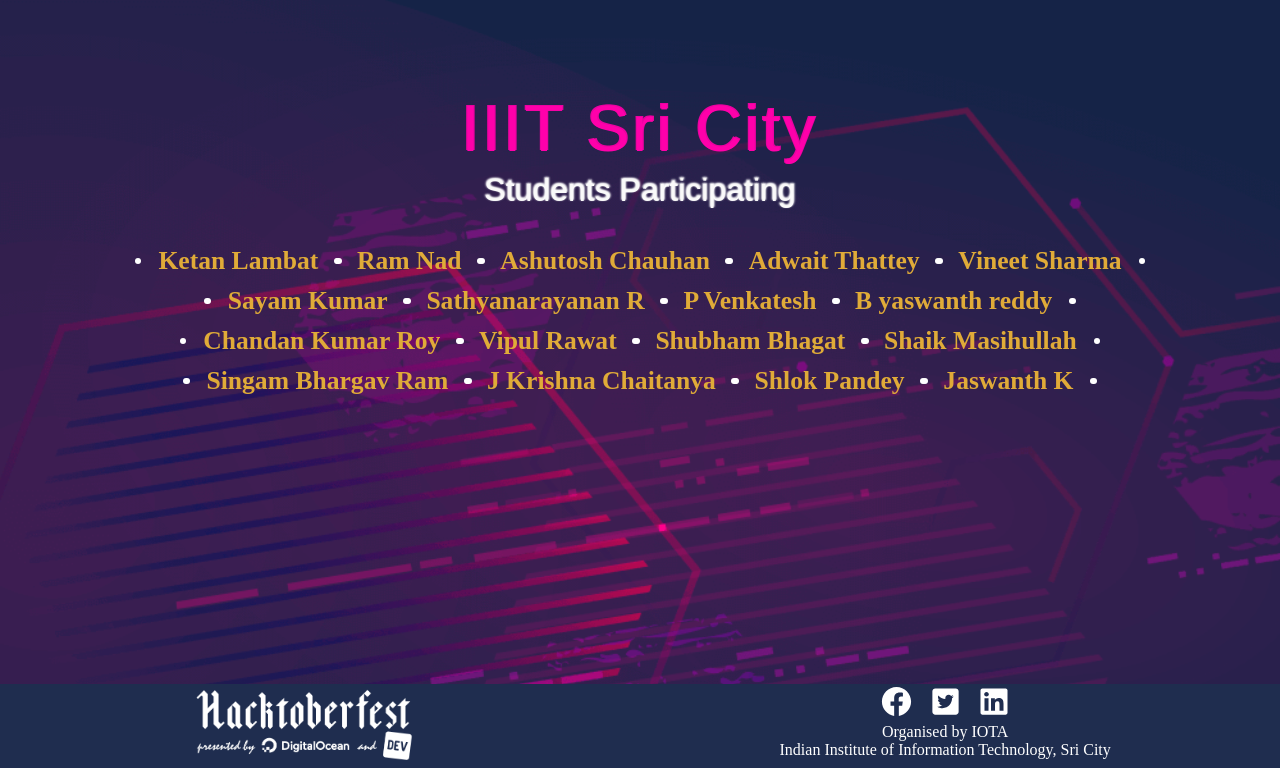
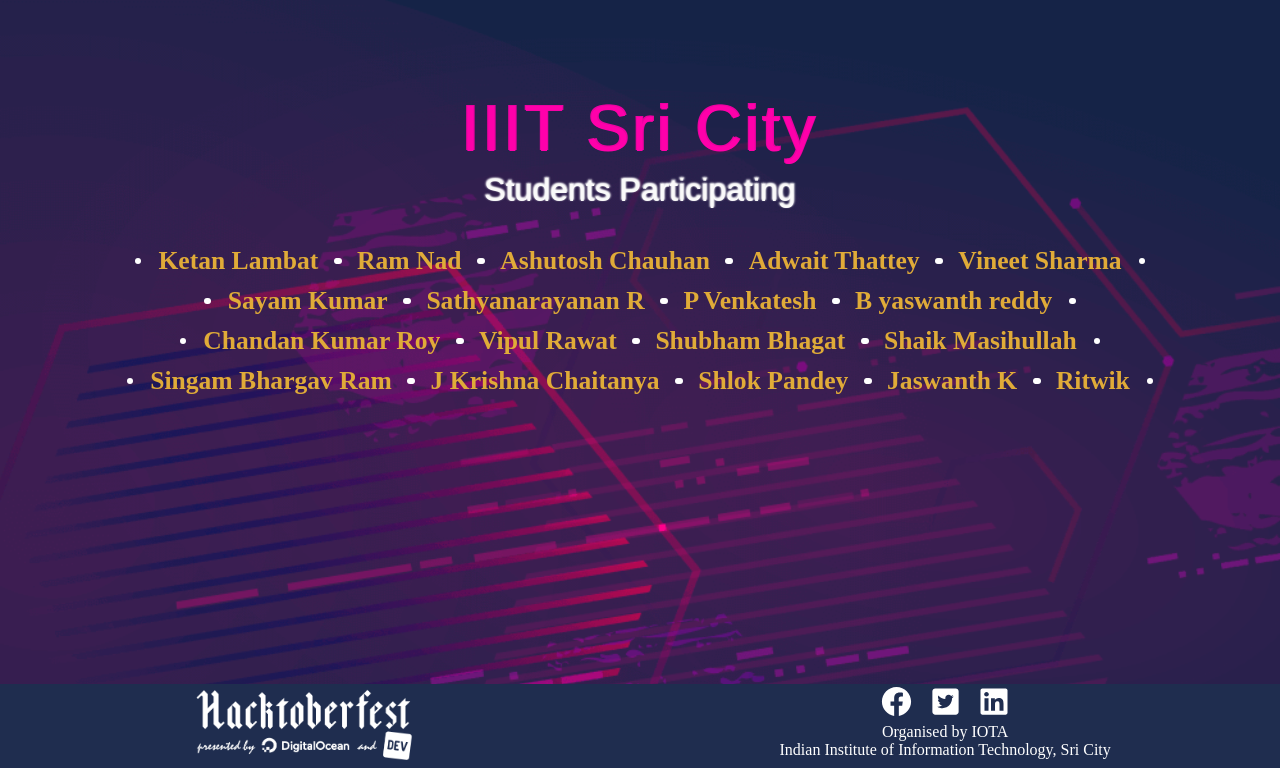
Before and after one commit to Project-Club-IIITS/hacktoberfest2019-participants, a Jekyll site: the page index.html, which Jekyll copies as it is, in a window 1280 px wide, cut to the strip 132-900 px from the top of the page. Built offline with Jekyll 4.4.1, drawn with Linux system fonts in a browser that asks for light colours; some web fonts are replaced.

Commit message:
Added my name

```diff
--- a/index.html
+++ b/index.html
@@ -63,7 +63,7 @@
                 <li><a href="https://github.com/chaitanya531">J Krishna Chaitanya</a></li>
                 <li><a href="https://github.com/b30wulffz">Shlok Pandey</a></li>
                 <li><a href="https://github.com/JazzKriss21">Jaswanth K</a></li>
-
+                <li><a  href="https://github.com/sriritwik3">Ritwik</a></li>
             </ul>
         </div>
     </div>
```
